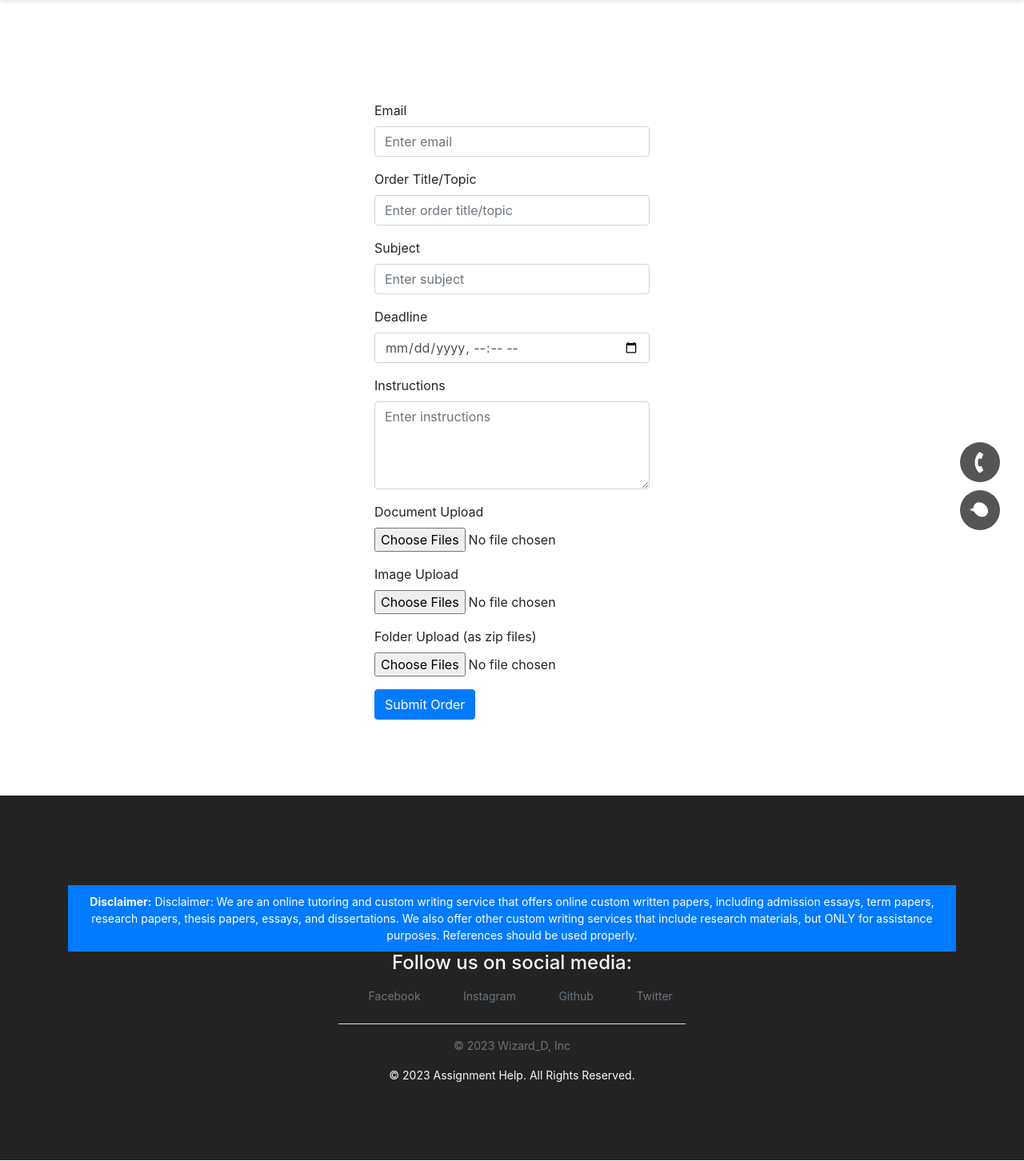
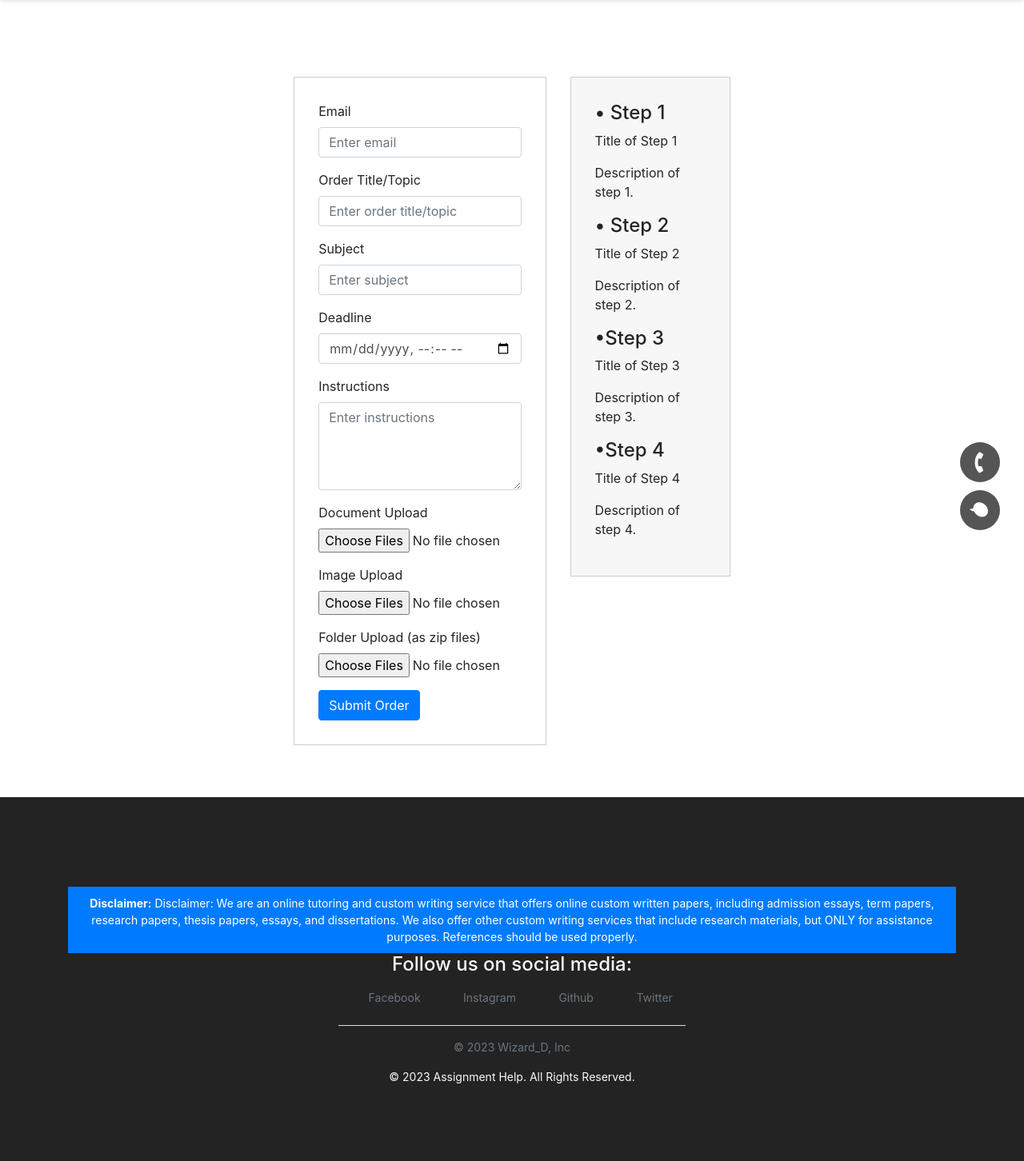
Before and after one commit to Ogachi254/assignment_help_refurnished, a Django app: page /order/ in a window 1280 px wide. Shown: the part 107-1559 px from the top of the page at 80% size. Run offline with Django 4.2, Linux system fonts and the light colour scheme; a user stored in the database is signed in; some libraries are stand-ins or nearby versions.

Commit message:
form functionality C

```diff
--- a/pages/templates/order.html
+++ b/pages/templates/order.html
@@ -1,8 +1,10 @@
 {% extends 'base.html' %}
 
 {% block content %}
-<div>
-    <form method="POST" action="{% url 'save_order' %}" enctype="multipart/form-data" style="background-color: #fff; padding: 30px;">
+<div class="row">
+    <div class="col-md-6 offset-md-1">
+        <div class="box" style="background-color: #fff; padding: 30px; border: 1px solid #ccc;">
+            <form method="POST" action="{% url 'save_order' %}" enctype="multipart/form-data">
                 {% csrf_token %}
                 <div class="form-group">
                     <label for="email">Email</label>
@@ -39,9 +41,37 @@
                 <button type="submit" class="btn btn-primary">Submit Order</button>
             </form>
         </div>
+    </div>
+    <div class="col-md-4">
+        <div class="row">
+            <div class="col-md-12">
+                <div class="box" style="background-color: #f7f7f7; padding: 30px; border: 1px solid #ccc;">
+                    <div class="step">
+                        <h4><span class="bullet">&#8226;</span> Step 1 </h4>
+                        <p> Title of Step 1</p>
+                        <p>Description of step 1.</p>
+                    </div>
+                    <div class="step">
+                        <h4><span class="bullet">&#8226;</span> Step 2</h4>
+                        <p> Title of Step 2</p>
+                        <p>Description of step 2.</p>
+                    </div>
+                    <div class="step">
+                        <h4><span class="bullet">&#8226;</span>Step 3</h4>
+                        <p> Title of Step 3</p>
+                        <p>Description of step 3.</p>
+                    </div>
+                    <div class="step">
+                        <h4><span class="bullet">&#8226;</span>Step 4</h4>
+                        <p> Title of Step 4</p>
+                        <p>Description of step 4.</p>
+                    </div>
+                </div>
+            </div>
+        </div>
+    </div>
+</div>
 {% endblock %}
-
-
 {% block footer %}
 {% include 'footer.html' %}
 {% endblock %}
```
Lines whose indentation alone changed are shown as unchanged.
